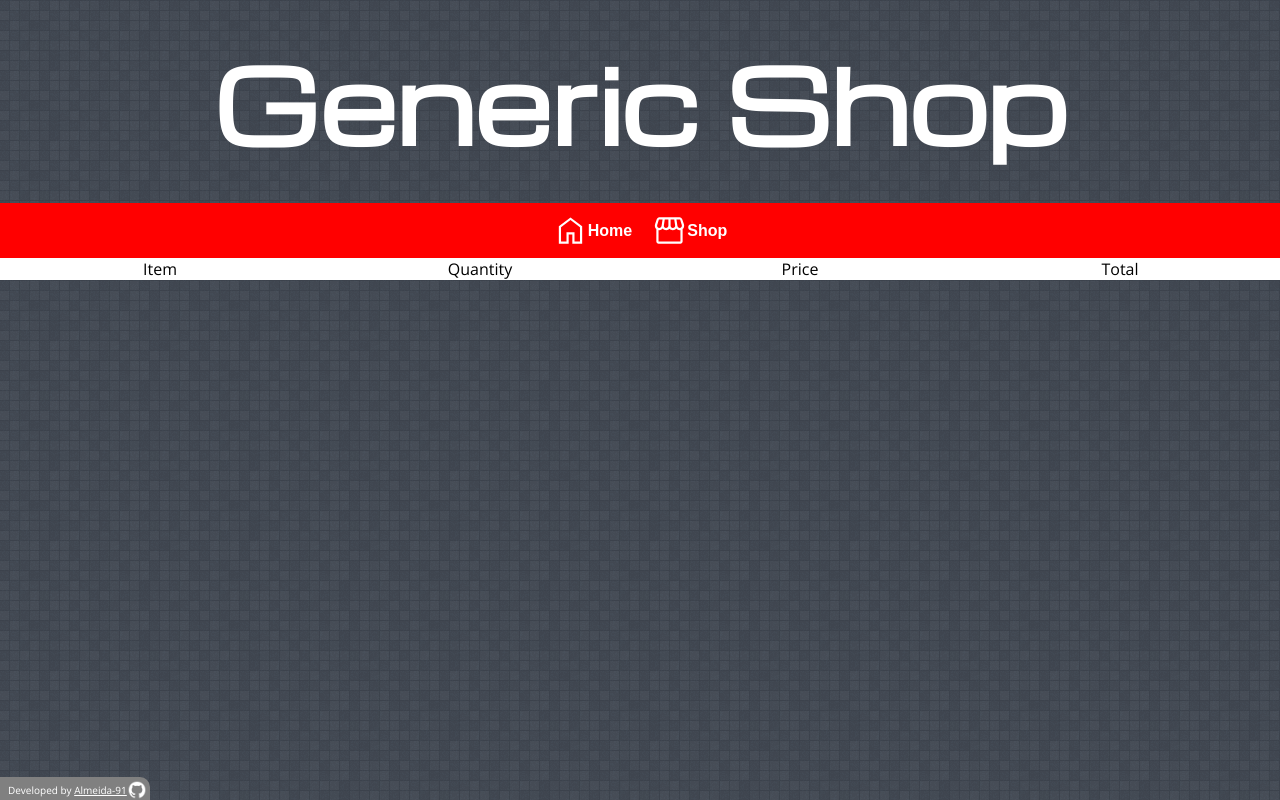
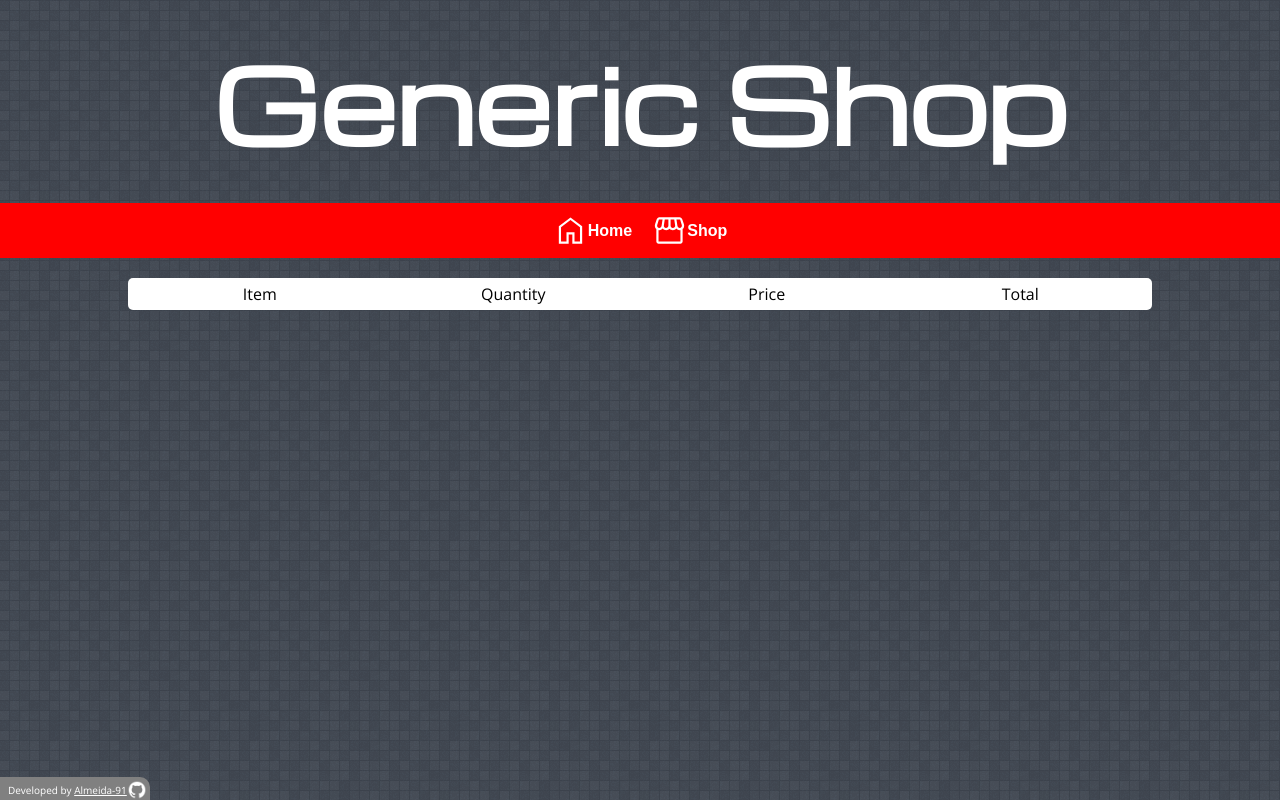
Before and after one commit to almeida-91/shopping-cart, a React (Create React App) app: page /shopping-cart/cart in a window 1280 px wide. Built offline with nearby package versions, Linux system fonts and the light colour scheme.

Commit message:
Add checkout table CSS

```diff
--- a/src/components/Cart.js
+++ b/src/components/Cart.js
@@ -19,7 +19,7 @@ const Cart = () => {
   ));
   return (
     <div>
-      <div className="checkoutTable">
+      <div className="checkoutTable checkoutTop">
         <p>Item</p>
         <p>Quantity</p>
         <p>Price</p>
--- a/src/components/cart.css
+++ b/src/components/cart.css
@@ -2,9 +2,26 @@
     display: flex;
     justify-content: space-between;
     background-color: white;
+    width: 80%;
+    margin: auto;
+    padding: 5px;
+}
+
+.checkoutTable:first-of-type {
+    border-top-left-radius: 5px ;
+    border-top-right-radius: 5px;
+}
+
+.checkoutTable:last-of-type {
+    border-bottom-left-radius: 5px;
+    border-bottom-right-radius: 5px;
 }
 
 p {
     width: 100%;
     text-align: center;
 }
+
+.checkoutTop {
+    margin-top: 20px;
+}
```
